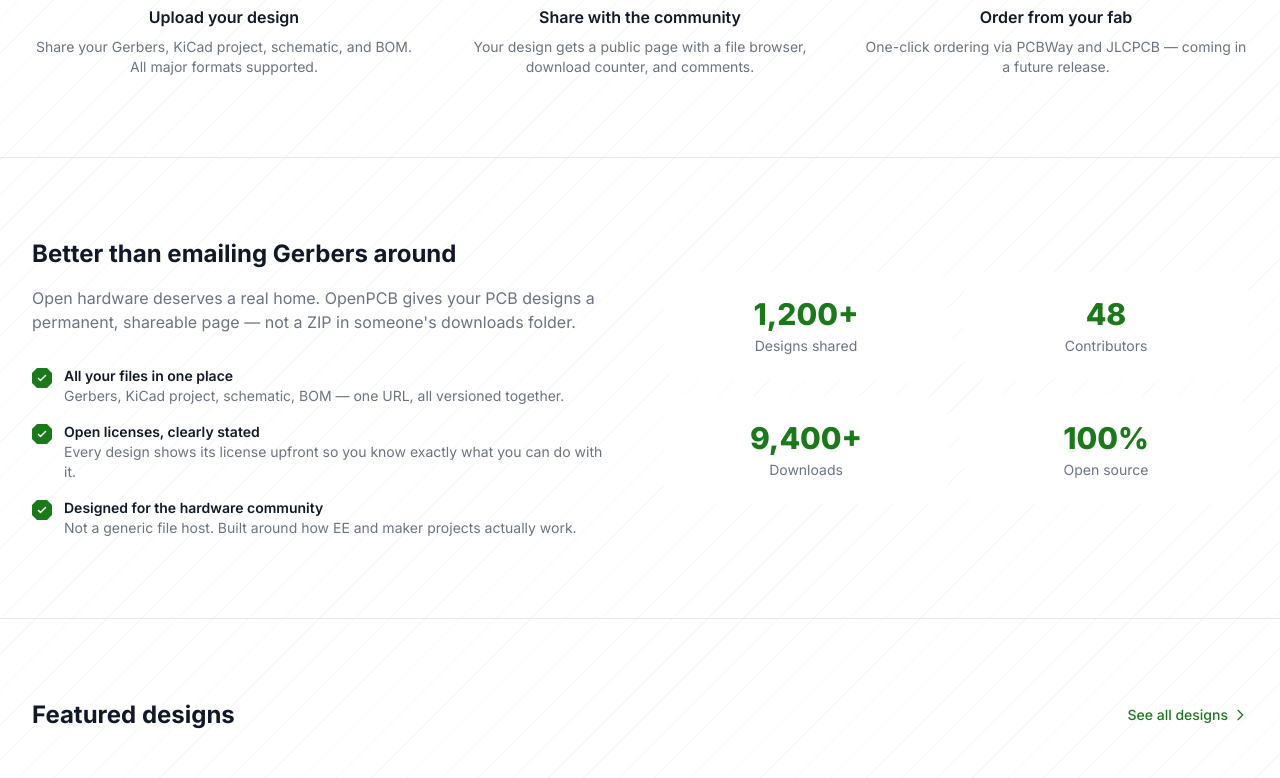
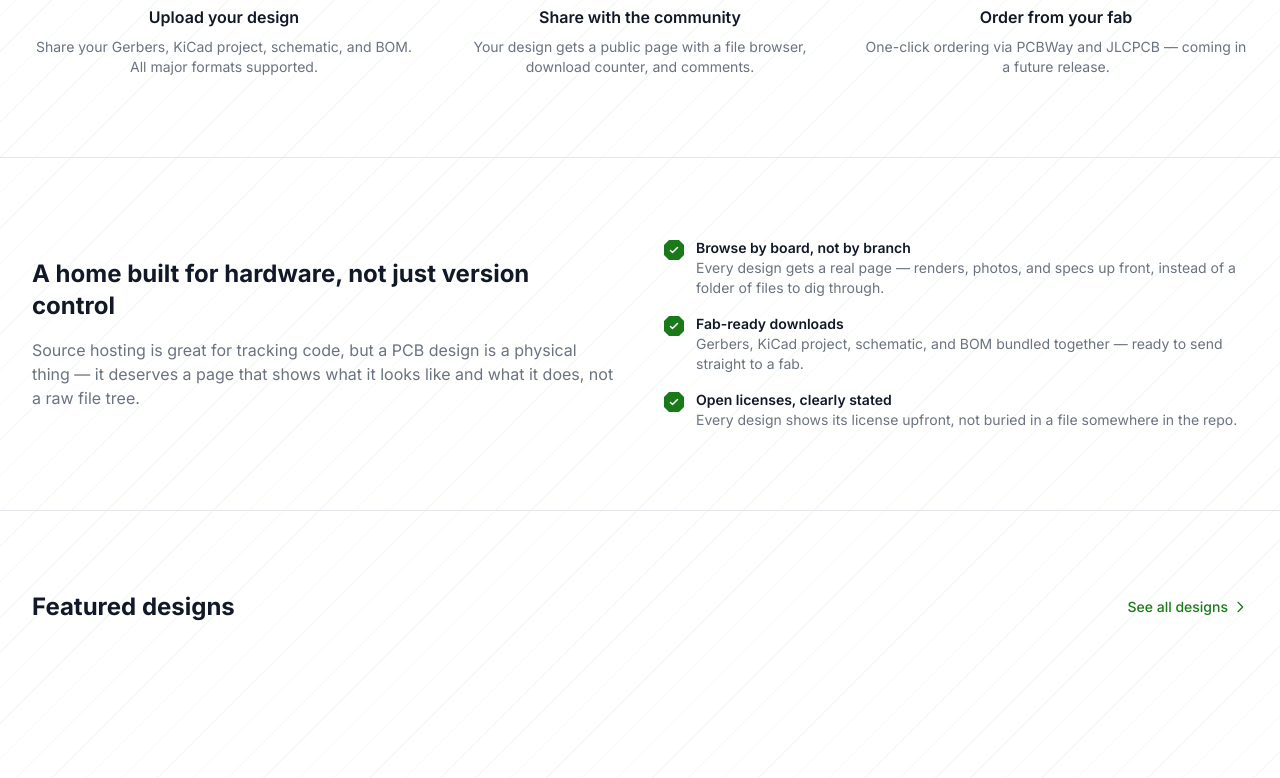
Before and after one commit to dakotawinslow/openpcb, a Django app: page / in a window 1280 px wide. Shown: the part 853-1631 px from the top of the page. Run offline with Django 5.2, Linux system fonts and the light colour scheme; data that the repository does not hold is empty; some libraries are stand-ins or nearby versions.

Commit message:
Rework homepage "why" section: drop fake stats, reframe vs. source hosting
Removes the hardcoded download/contributor stats panel (numbers were
fabricated). The "why" bullets now take that column, and the copy
contrasts OpenPCB with generic source hosting rather than emailing files
around.

Co-Authored-By: Claude Sonnet 4.6 <noreply@anthropic.com>

```diff
--- a/core/templates/core/index.html
+++ b/core/templates/core/index.html
@@ -115,8 +115,9 @@
     <div class="grid grid-cols-1 lg:grid-cols-2 gap-12 items-center">
 
       <div>
-        <h2 class="text-2xl font-bold text-gray-900 dark:text-white mb-4">Better than emailing Gerbers around</h2>
-        <p class="text-gray-500 dark:text-gray-400 mb-8">Open hardware deserves a real home. OpenPCB gives your PCB designs a permanent, shareable page — not a ZIP in someone's downloads folder.</p>
+        <h2 class="text-2xl font-bold text-gray-900 dark:text-white mb-4">A home built for hardware, not just version control</h2>
+        <p class="text-gray-500 dark:text-gray-400">Source hosting is great for tracking code, but a PCB design is a physical thing — it deserves a page that shows what it looks like and what it does, not a raw file tree.</p>
+      </div>
 
       <ul class="space-y-4">
         {% for item in why_items %}
@@ -133,17 +134,6 @@
         </li>
         {% endfor %}
       </ul>
-      </div>
-
-      <!-- Stats panel -->
-      <div class="grid grid-cols-2 gap-4">
-        {% for stat in stats %}
-        <div class="bg-white dark:bg-gray-900 p-6 chamfer-lg ds-outline text-center">
-          <p class="text-3xl font-extrabold text-brand-600 dark:text-brand-400 mb-1">{{ stat.value }}</p>
-          <p class="text-sm text-gray-500 dark:text-gray-400">{{ stat.label }}</p>
-        </div>
-        {% endfor %}
-      </div>
 
     </div>
   </div>
--- a/core/views.py
+++ b/core/views.py
@@ -16,24 +16,17 @@ from .models import Profile, Project, ProjectFile, ProjectPhoto, Tag
 
 WHY_ITEMS = [
     {
-        "title": "All your files in one place",
-        "body": "Gerbers, KiCad project, schematic, BOM — one URL, all versioned together.",
+        "title": "Browse by board, not by branch",
+        "body": "Every design gets a real page — renders, photos, and specs up front, instead of a folder of files to dig through.",
+    },
+    {
+        "title": "Fab-ready downloads",
+        "body": "Gerbers, KiCad project, schematic, and BOM bundled together — ready to send straight to a fab.",
     },
     {
         "title": "Open licenses, clearly stated",
-        "body": "Every design shows its license upfront so you know exactly what you can do with it.",
+        "body": "Every design shows its license upfront, not buried in a file somewhere in the repo.",
     },
-    {
-        "title": "Designed for the hardware community",
-        "body": "Not a generic file host. Built around how EE and maker projects actually work.",
-    },
-]
-
-STATS = [
-    {"value": "1,200+", "label": "Designs shared"},
-    {"value": "48",     "label": "Contributors"},
-    {"value": "9,400+", "label": "Downloads"},
-    {"value": "100%",   "label": "Open source"},
 ]
 
 SORT_OPTIONS = {
@@ -54,7 +47,6 @@ def index(request):
     return render(request, 'core/index.html', {
         'projects':  projects,
         'why_items': WHY_ITEMS,
-        'stats':     STATS,
     })
 
 
```
Lines whose indentation alone changed are shown as unchanged.
